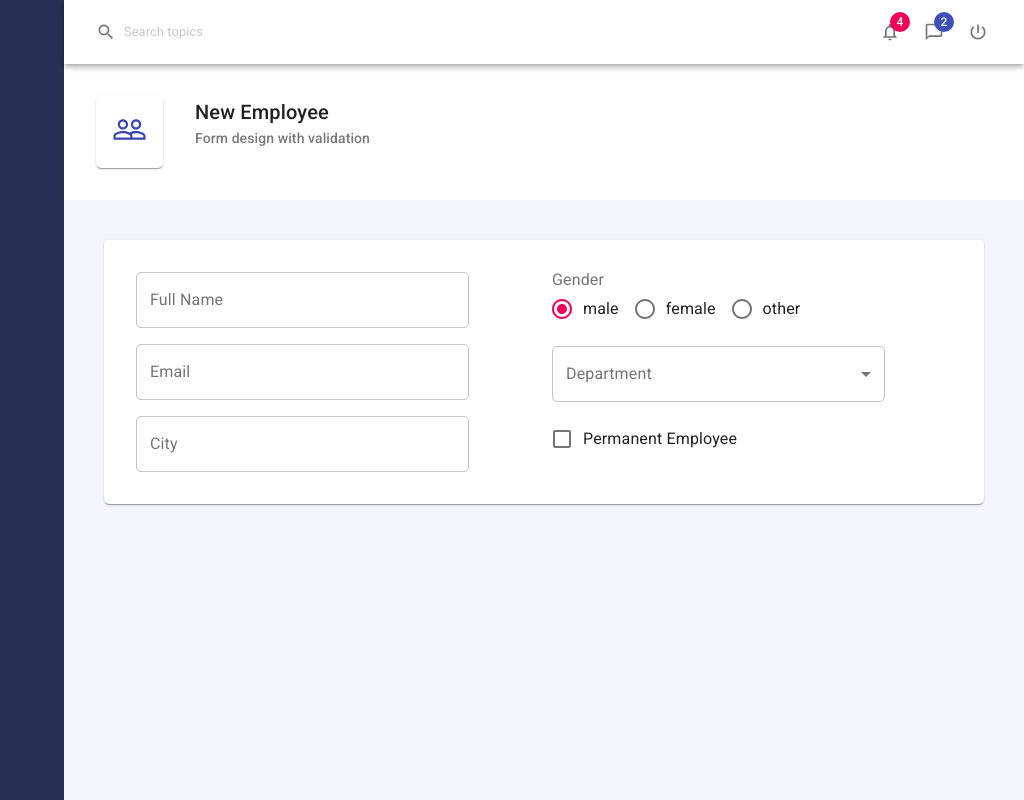
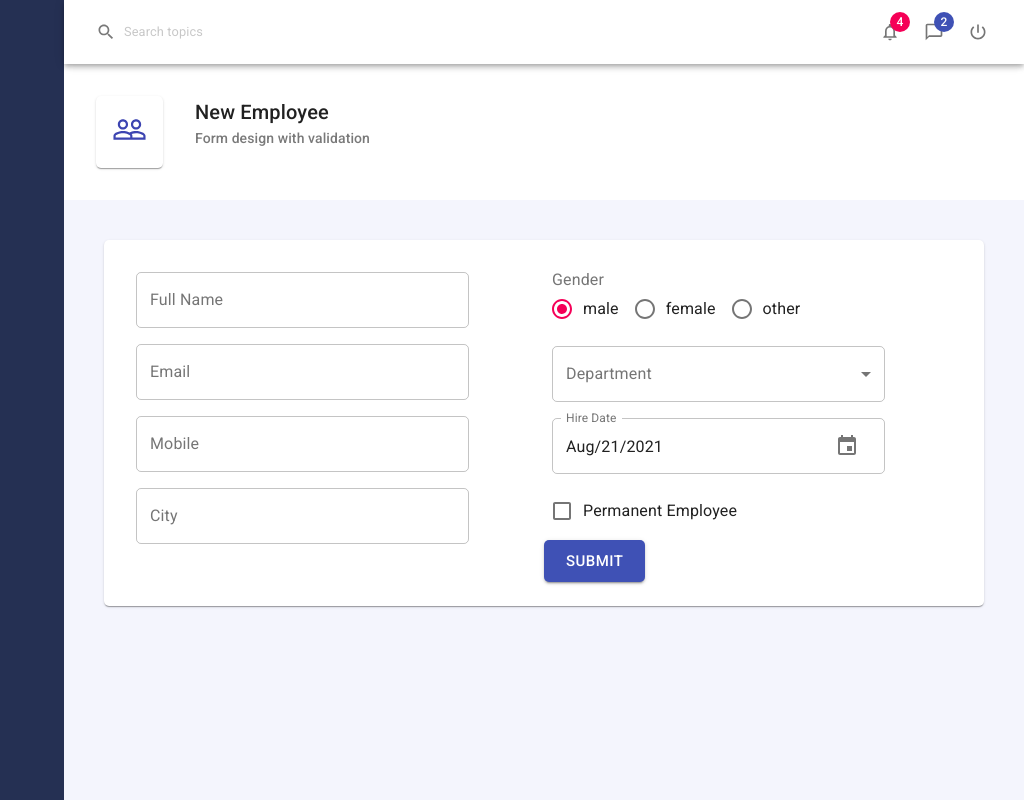
Before and after one commit to Avisa-GA/material-ui-react, a React (Create React App) app: page / in a window 1280 px wide. Shown: the whole page, without its empty margins (256-1280 px from the left). Built offline with nearby package versions, Linux system fonts and the light colour scheme.

Commit message:
feat: add datePicker to form and install related dependencies

```diff
--- a/package.json
+++ b/package.json
@@ -3,8 +3,10 @@
   "version": "0.1.0",
   "private": true,
   "dependencies": {
+    "@date-io/date-fns": "^1.3.13",
     "@material-ui/core": "^4.12.3",
     "@material-ui/icons": "^4.11.2",
+    "@material-ui/pickers": "^3.3.10",
     "@testing-library/jest-dom": "^5.11.4",
     "@testing-library/react": "^11.1.0",
     "@testing-library/user-event": "^12.1.10",
--- /dev/null
+++ b/src/Components/controls/Button.js
@@ -0,0 +1,11 @@
+import React from "react";
+import { Button as MuiButton } from "@material-ui/core";
+
+export default function Button(props) {
+  const { text, size, color, variant, onClick } = props;
+  return (
+    <MuiButton variant={variant} size={size} color={color} onClick={onClick}>
+      {text}
+    </MuiButton>
+  );
+}
--- a/src/Components/controls/Controls.js
+++ b/src/Components/controls/Controls.js
@@ -2,10 +2,14 @@ import Input from "./Input";
 import RadioGroup from "./RadioGroup";
 import Select from "./Select";
 import CheckBox from "./CheckBox";
+import DatePicker from "./DatePicker";
+import Button from "./Button";
 
 export const Controls = {
   Input,
   RadioGroup,
   Select,
   CheckBox,
+  DatePicker,
+  Button,
 };
--- /dev/null
+++ b/src/Components/controls/DatePicker.js
@@ -0,0 +1,30 @@
+import React from "react";
+import {
+  MuiPickersUtilsProvider,
+  KeyboardDatePicker,
+} from "@material-ui/pickers";
+import DateFnsUtils from "@date-io/date-fns";
+
+export default function DatePicker(props) {
+  const { name, label, value, onChange } = props;
+  const convertToDefEventPara = (name, value) => ({
+    target: {
+      name,
+      value,
+    },
+  });
+  return (
+    <MuiPickersUtilsProvider utils={DateFnsUtils}>
+      <KeyboardDatePicker
+        disableToolbar
+        varian="inline"
+        inputVariant="outlined"
+        label={label}
+        format="MMM/dd/yyyy"
+        name={name}
+        value={value}
+        onChange={(date) => onChange(convertToDefEventPara(name, date))}
+      />
+    </MuiPickersUtilsProvider>
+  );
+}
--- a/src/pages/Employees/EmployeeForm.js
+++ b/src/pages/Employees/EmployeeForm.js
@@ -13,6 +13,7 @@ const initialsFValues = {
   id: 0,
   fullName: "",
   email: "",
+  mobile: "",
   city: "",
   gender: "male",
   departmentId: "",
@@ -41,6 +42,14 @@ export default function EmployeeForm() {
             value={values.email}
             onChange={handleInputChange}
           />
+
+          <Controls.Input
+            variant="outlined"
+            name="mobile"
+            label="Mobile"
+            value={values.mobile}
+            onChange={handleInputChange}
+          />
           <Controls.Input
             variant="outlined"
             name="city"
@@ -64,12 +73,26 @@ export default function EmployeeForm() {
             onChange={handleInputChange}
             options={employeeService.getDepartmentCollection()}
           />
+          <Controls.DatePicker
+            name="hireDate"
+            label="Hire Date"
+            value={values.hireDate}
+            onChange={handleInputChange}
+          />
           <Controls.CheckBox
             name="isPermanent"
             label="Permanent Employee"
             value={values.isPermanent}
             onChange={handleInputChange}
           />
+          <div>
+            <Controls.Button
+              variant="contained"
+              color="primary"
+              size="large"
+              text="Submit"
+            />
+          </div>
         </Grid>
       </Grid>
     </Form>
```
Also changed, not shown: 2 other files (tests, documents, lock files or other folders).
